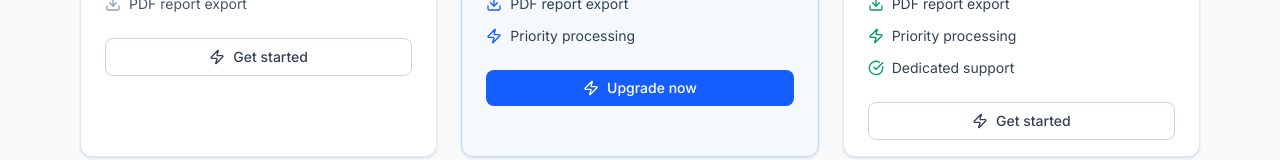
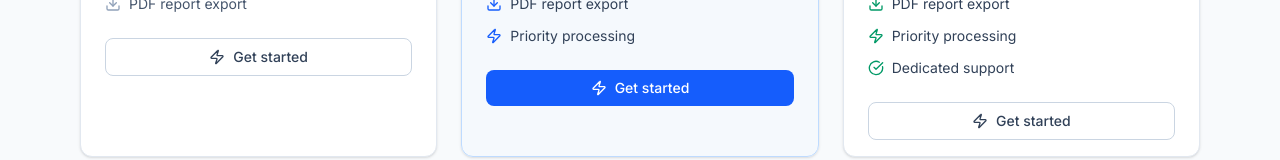
Before and after one commit to SethAlexander01/specsense-ai, a Next.js app: page /billing in a window 1280 px wide. Shown: the part 619-779 px from the top of the page. Built offline with nearby package versions, Linux system fonts and the light colour scheme; no server answers.

Commit message:
Plan buttons show 'Get started' for free users, 'Upgrade' for paid

```diff
--- a/src/app/billing/page.tsx
+++ b/src/app/billing/page.tsx
@@ -140,14 +140,13 @@ function BillingContent() {
                   </li>
                 ))}
               </ul>
-              {profile?.plan !== 'starter' && !isPaid && (
+              {profile?.plan === 'starter' ? (
+                <Badge variant="success" className="w-full justify-center py-1">Current plan</Badge>
+              ) : (
                 <Button variant="outline" className="w-full" onClick={() => handleUpgrade('starter')} loading={loading}>
                   <Zap className="h-4 w-4" />
-                  Get started
+                  {isPaid ? 'Upgrade' : 'Get started'}
                 </Button>
-              )}
-              {profile?.plan === 'starter' && (
-                <Badge variant="success" className="w-full justify-center py-1">Current plan</Badge>
               )}
             </CardContent>
           </Card>
@@ -177,10 +176,12 @@ function BillingContent() {
                   </li>
                 ))}
               </ul>
-              {profile?.plan !== 'professional' && profile?.plan !== 'enterprise' && (
+              {profile?.plan === 'professional' ? (
+                <Badge variant="success" className="w-full justify-center py-1">Current plan</Badge>
+              ) : (
                 <Button className="w-full" onClick={() => handleUpgrade('professional')} loading={loading}>
                   <Zap className="h-4 w-4" />
-                  {isPaid ? 'Switch plan' : 'Upgrade now'}
+                  {isPaid ? 'Upgrade' : 'Get started'}
                 </Button>
               )}
             </CardContent>
@@ -214,7 +215,7 @@ function BillingContent() {
               ) : (
                 <Button variant="outline" className="w-full" onClick={() => handleUpgrade('enterprise')} loading={loading}>
                   <Zap className="h-4 w-4" />
-                  Get started
+                  {isPaid ? 'Upgrade' : 'Get started'}
                 </Button>
               )}
             </CardContent>
```
